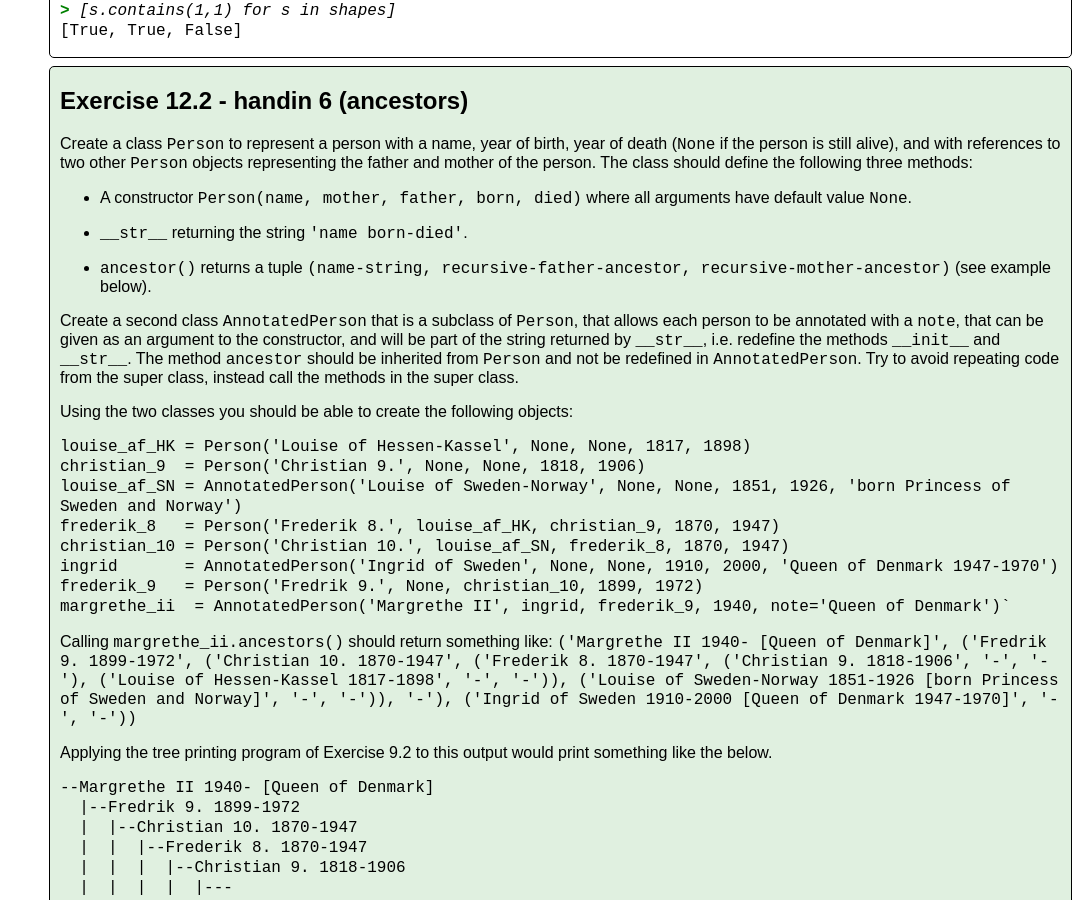
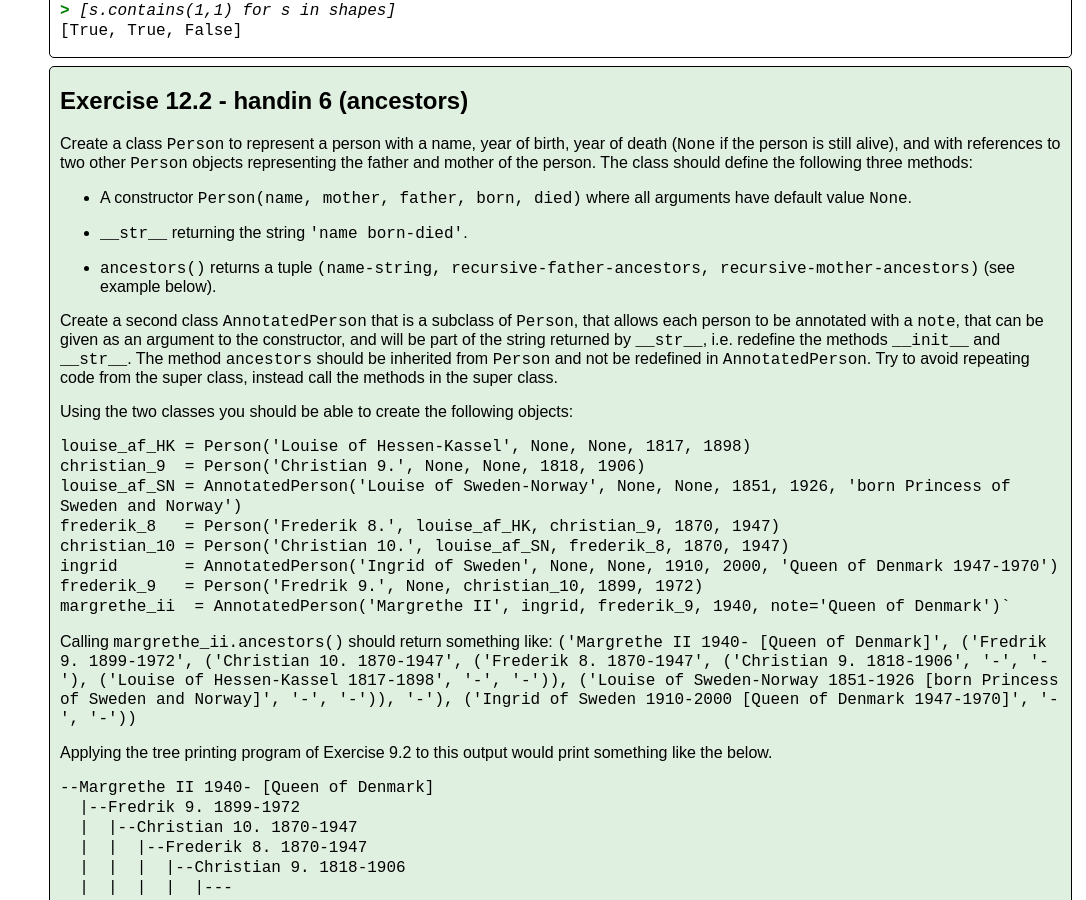
Before and after one commit to gsbrodal/gsbrodal.github.io, a Jekyll site: the page built from ipsa/exercises.html, in a window 1280 px wide and 900 px high, scrolled down 23908 px. Shown: the whole window, without its empty margins (194-1280 px from the left). Built offline with Jekyll 4.4.1, drawn with Linux system fonts in a browser that asks for light colours.

Commit message:
ancestors exercise

```diff
--- a/ipsa/exercises.html
+++ b/ipsa/exercises.html
@@ -1067,10 +1067,10 @@ Margrethe (1940)
 <p><code>__str__</code> returning the string <code>'name born-died'</code>.</p>
 </li>
 <li>
-<p><code>ancestor()</code> returns a tuple <code>(name-string, recursive-father-ancestor, recursive-mother-ancestor)</code> (see example below).</p>
+<p><code>ancestors()</code> returns a tuple <code>(name-string, recursive-father-ancestors, recursive-mother-ancestors)</code> (see example below).</p>
 </li>
 </ul>
-<p>Create a second class <code>AnnotatedPerson</code> that is a subclass of <code>Person</code>, that allows each person to be annotated with a <code>note</code>, that can be given as an argument to the constructor, and will be part of the string returned by <code>__str__</code>, i.e. redefine the methods <code>__init__</code> and <code>__str__</code>.  The method <code>ancestor</code> should be inherited from <code>Person</code> and not be redefined in <code>AnnotatedPerson</code>. Try to avoid repeating code from the super class, instead call the methods in the super class.</p>
+<p>Create a second class <code>AnnotatedPerson</code> that is a subclass of <code>Person</code>, that allows each person to be annotated with a <code>note</code>, that can be given as an argument to the constructor, and will be part of the string returned by <code>__str__</code>, i.e. redefine the methods <code>__init__</code> and <code>__str__</code>.  The method <code>ancestors</code> should be inherited from <code>Person</code> and not be redefined in <code>AnnotatedPerson</code>. Try to avoid repeating code from the super class, instead call the methods in the super class.</p>
 <p>Using the two classes you should be able to create the following objects:</p>
 <div class="codehilite"><pre><span></span><code>louise_af_HK = Person(&#39;Louise of Hessen-Kassel&#39;, None, None, 1817, 1898)
 christian_9  = Person(&#39;Christian 9.&#39;, None, None, 1818, 1906)
```
Also changed, not shown: 3 other files.
